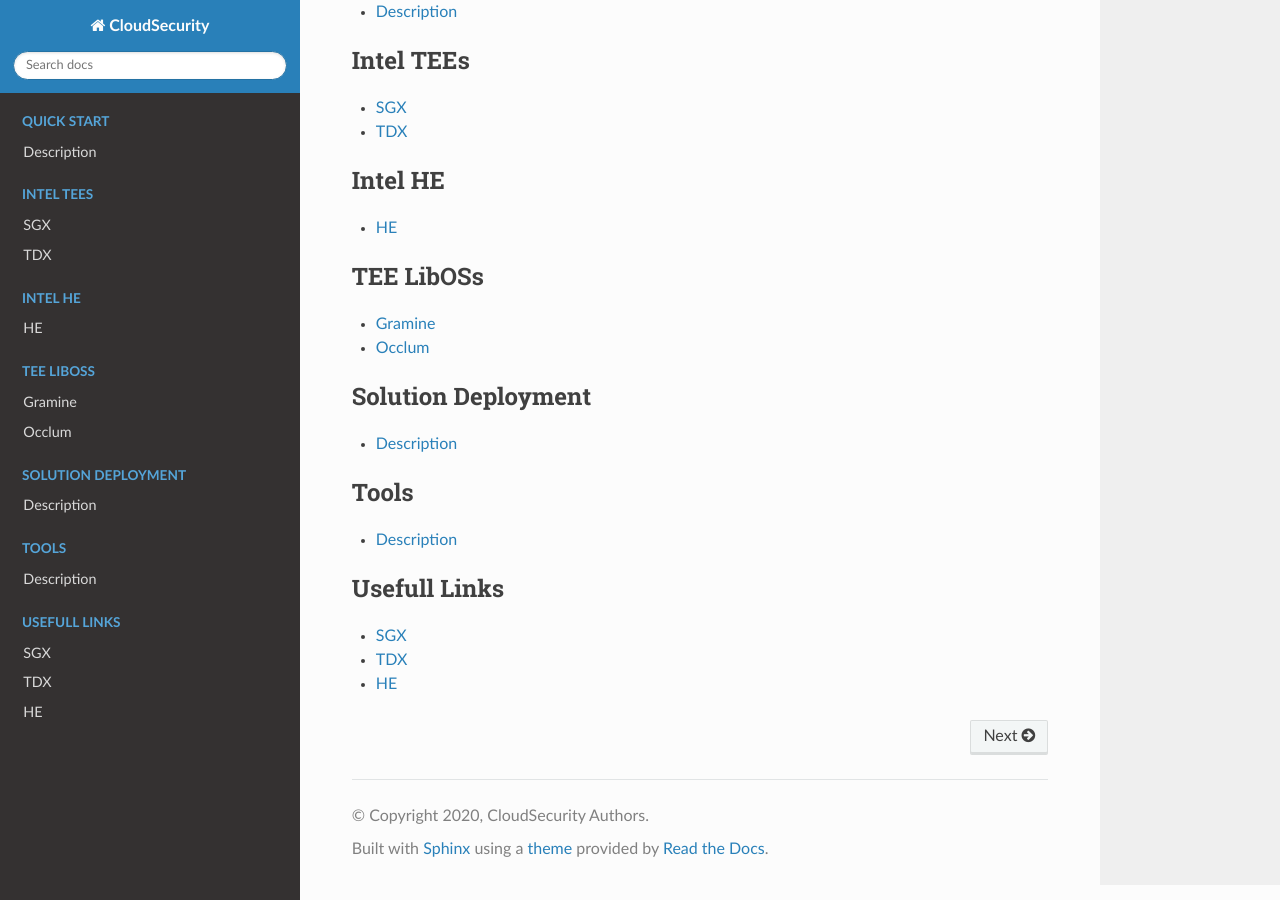
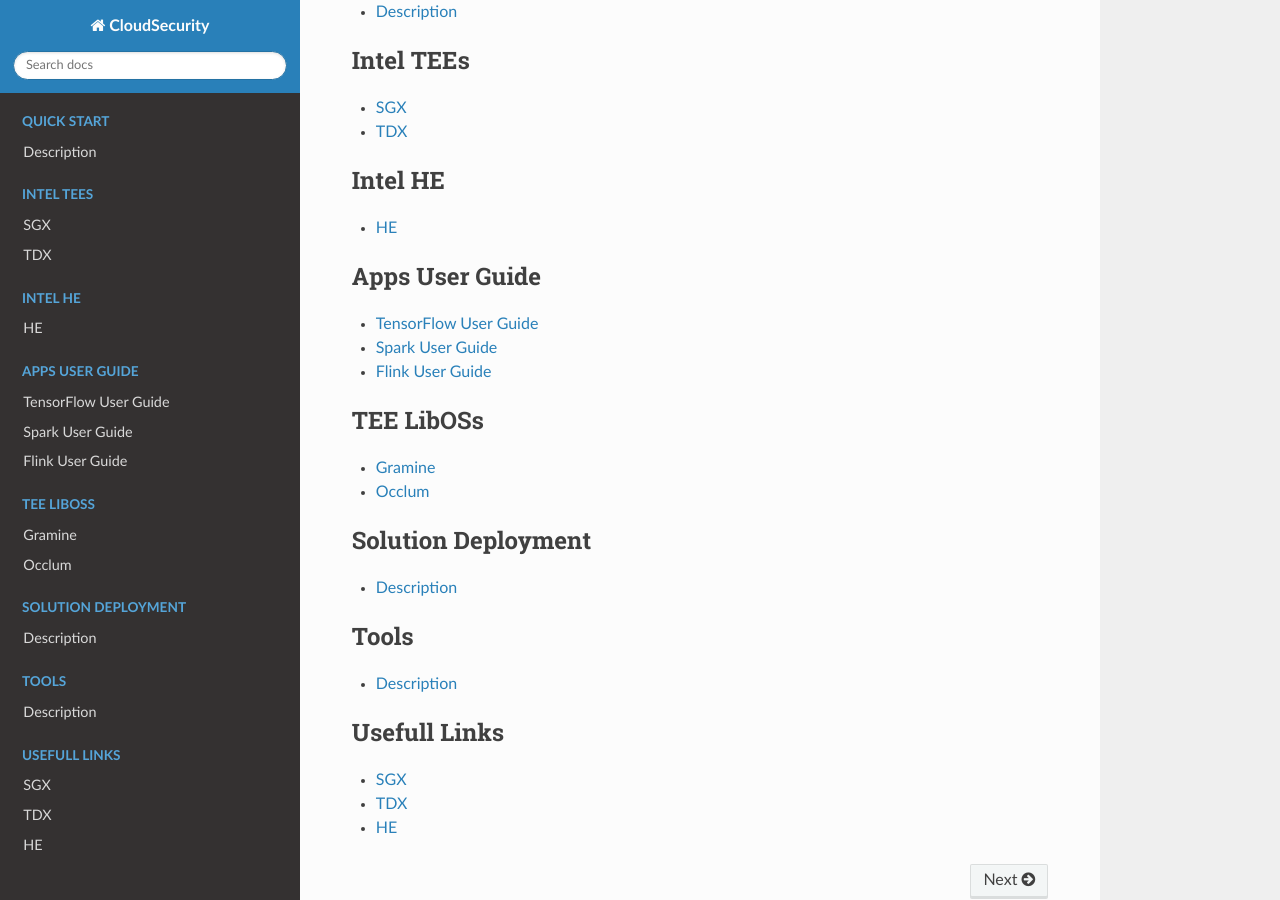
Before and after one commit to RodgerZhu/Cloud_Security, a Sphinx documentation site: the page built from Docs/readdoc/docs/source/index.rst, in a window 1280 px wide and 900 px high, scrolled down 461 px. Built offline with Sphinx 7.4.7 and the Read the Docs theme 2.0.0, drawn with Linux system fonts in a browser that asks for light colours; pages that are not in the unit, such as notebooks, are missing from menus.

Commit message:
Add APP md

```diff
--- /dev/null
+++ b/Docs/readdoc/docs/source/APP/flink.md
@@ -0,0 +1 @@
+# Flink User Guide
--- /dev/null
+++ b/Docs/readdoc/docs/source/APP/spark.md
@@ -0,0 +1 @@
+# Spark User Guide
--- /dev/null
+++ b/Docs/readdoc/docs/source/APP/tensorflow.md
@@ -0,0 +1 @@
+# TensorFlow User Guide
--- a/Docs/readdoc/docs/source/index.rst
+++ b/Docs/readdoc/docs/source/index.rst
@@ -38,6 +38,15 @@
 
    intelhe
 
+
+.. toctree::
+   :maxdepth: 1
+   :caption: Apps User Guide
+
+   APP/tensorflow.md
+   APP/spark.md
+   APP/flink.md
+
 .. toctree::
    :maxdepth: 1
    :caption: TEE LibOSs
```
